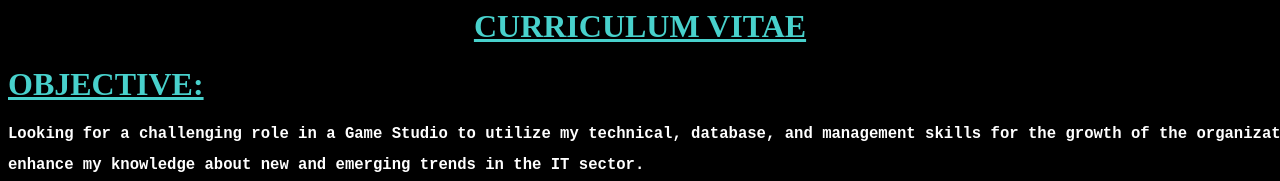
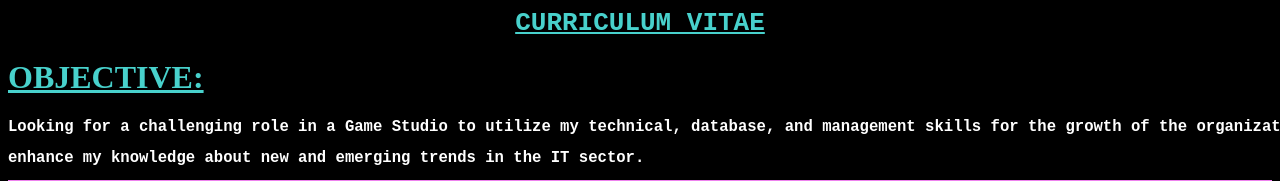
Before and after one commit to SilentWraith79/SilentWraith79.github.io, a plain HTML site: page index.html in a window 1280 px wide. Shown: the top 181 px of the page. Drawn offline with Linux system fonts and the light colour scheme.

Commit message:
Update index.html

```diff
--- a/index.html
+++ b/index.html
@@ -4,7 +4,7 @@
  </head>
  <body background="file:///C:/Users/radbr/Downloads/wallpaperflare.com_wallpaper.jpg">
  <body bgcolor="black">
-   <font color="mediumturquoise"><u><h1 align="center">CURRICULUM VITAE</h1></u></font>
+  <font color="mediumturquoise"><pre><u><h1 align="center">CURRICULUM VITAE</h1></u></pre></font>
    <font color="mediumturquoise"><u><h1 align="left">OBJECTIVE:</h1></u></font>
    <font color="white"><pre><big><b>Looking for a challenging role in a Game Studio to utilize my technical, database, and management skills for the growth of the organization as well as to </b></big></pre></font>
    <font color="white"><pre><big><b>enhance my knowledge about new and emerging trends in the IT sector. </b></big></pre></font>
```
